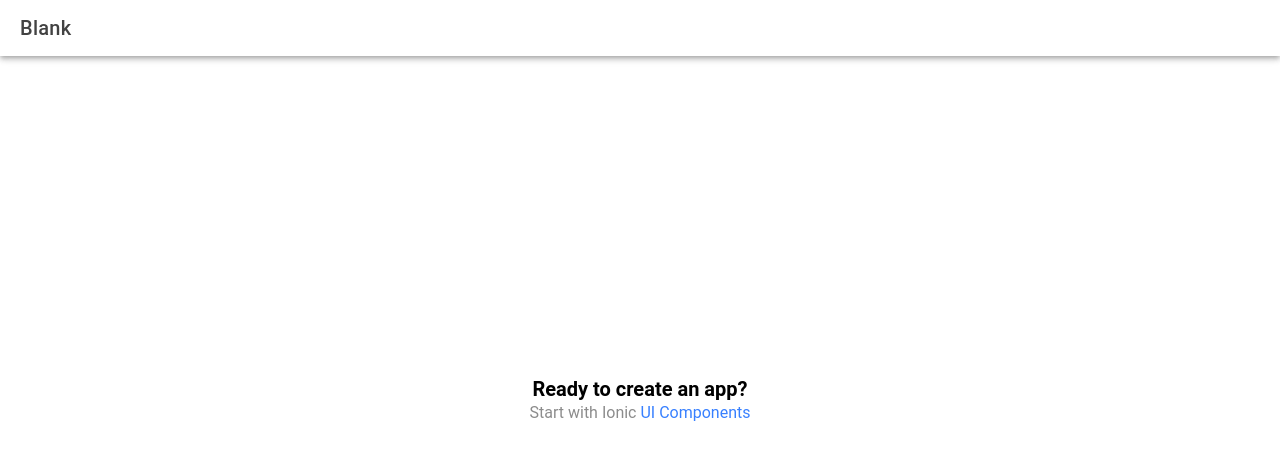
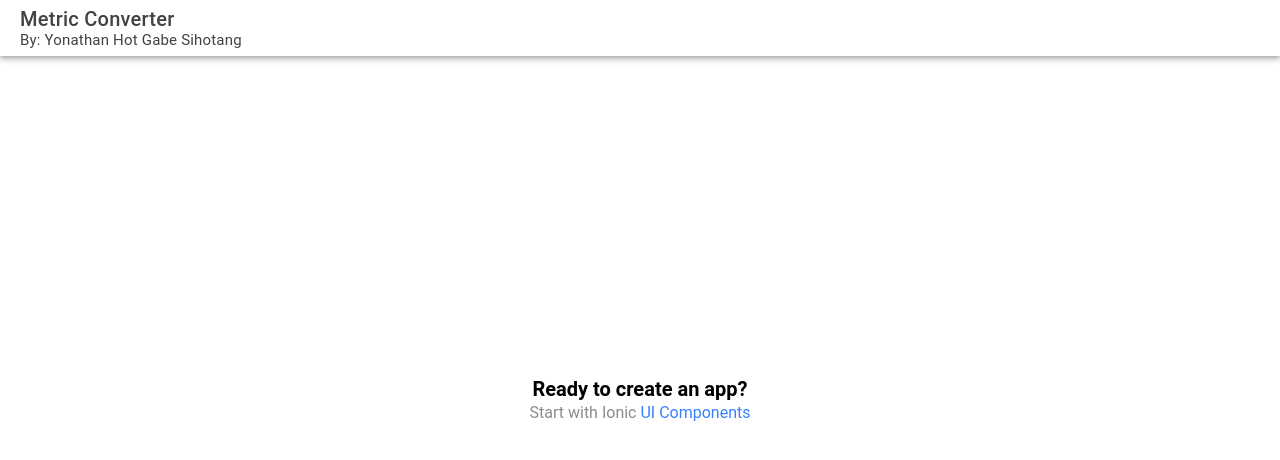
Before and after one commit to sihotang-yonathan1/metric_converter-yonathan_sihotang-ionic, a React (Vite) app: page /home in a window 1280 px wide. Shown: the top 460 px of the page. Built offline with nearby package versions, Linux system fonts and the light colour scheme.

Commit message:
[pages/home] Change title

```diff
--- a/src/pages/Home.tsx
+++ b/src/pages/Home.tsx
@@ -7,7 +7,8 @@ const Home: React.FC = () => {
     <IonPage>
       <IonHeader>
         <IonToolbar>
-          <IonTitle>Blank</IonTitle>
+          <IonTitle size="large">Metric Converter</IonTitle>
+          <IonTitle size="small">By: Yonathan Hot Gabe Sihotang</IonTitle>
         </IonToolbar>
       </IonHeader>
       <IonContent fullscreen>
```
